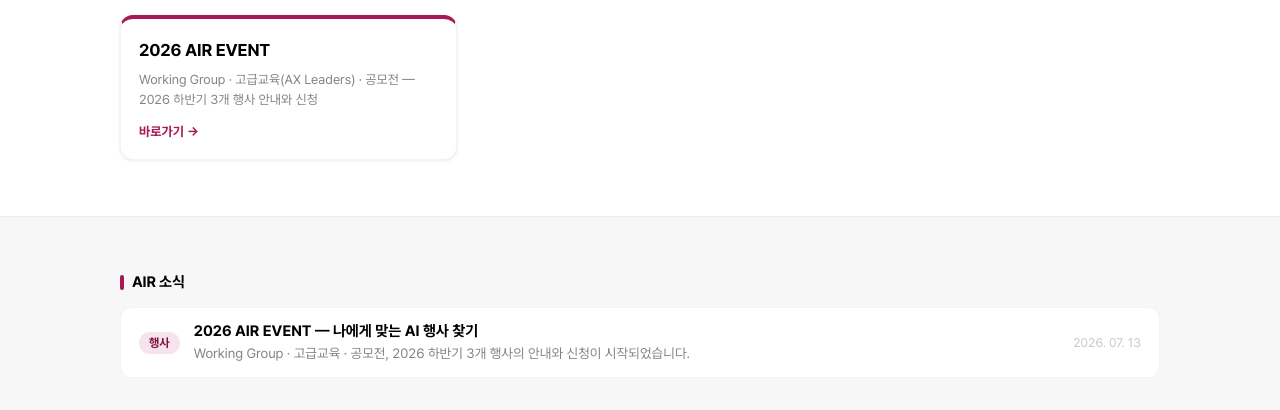
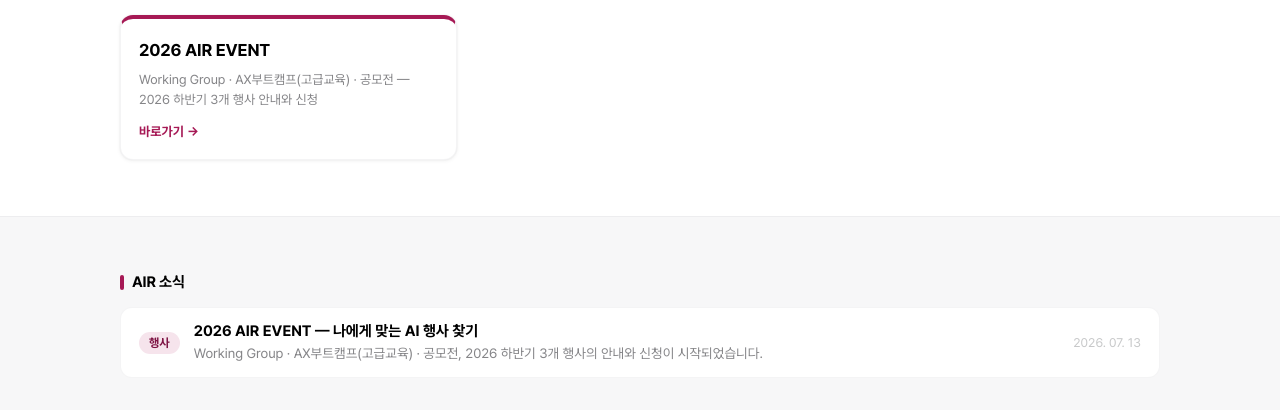
Before and after one commit to postechair/postechair.github.io, a Next.js app: page / in a window 1280 px wide. Shown: the part 390-800 px from the top of the page. Built offline with nearby package versions, Linux system fonts and the light colour scheme.

Commit message:
Apply AX부트캠프(고급교육) term to home cards
Co-Authored-By: Claude Fable 5 <noreply@anthropic.com>

```diff
--- a/app/page.tsx
+++ b/app/page.tsx
@@ -6,7 +6,7 @@ const NEWS = [
     date: "2026. 07. 13",
     cat: "행사",
     title: "2026 AIR EVENT — 나에게 맞는 AI 행사 찾기",
-    desc: "Working Group · 고급교육 · 공모전, 2026 하반기 3개 행사의 안내와 신청이 시작되었습니다.",
+    desc: "Working Group · AX부트캠프(고급교육) · 공모전, 2026 하반기 3개 행사의 안내와 신청이 시작되었습니다.",
     href: "/event/",
   },
 ];
@@ -47,7 +47,7 @@ export default function Home() {
             <div className="cards">
               <a className="card" href="/event/">
                 <span className="card-t">2026 AIR EVENT</span>
-                <span className="card-d">Working Group · 고급교육(AX Leaders) · 공모전 — 2026 하반기 3개 행사 안내와 신청</span>
+                <span className="card-d">Working Group · AX부트캠프(고급교육) · 공모전 — 2026 하반기 3개 행사 안내와 신청</span>
                 <span className="card-go">바로가기 →</span>
               </a>
             </div>
```
Also changed, not shown: 4 other files (tests, documents, lock files or other folders).
